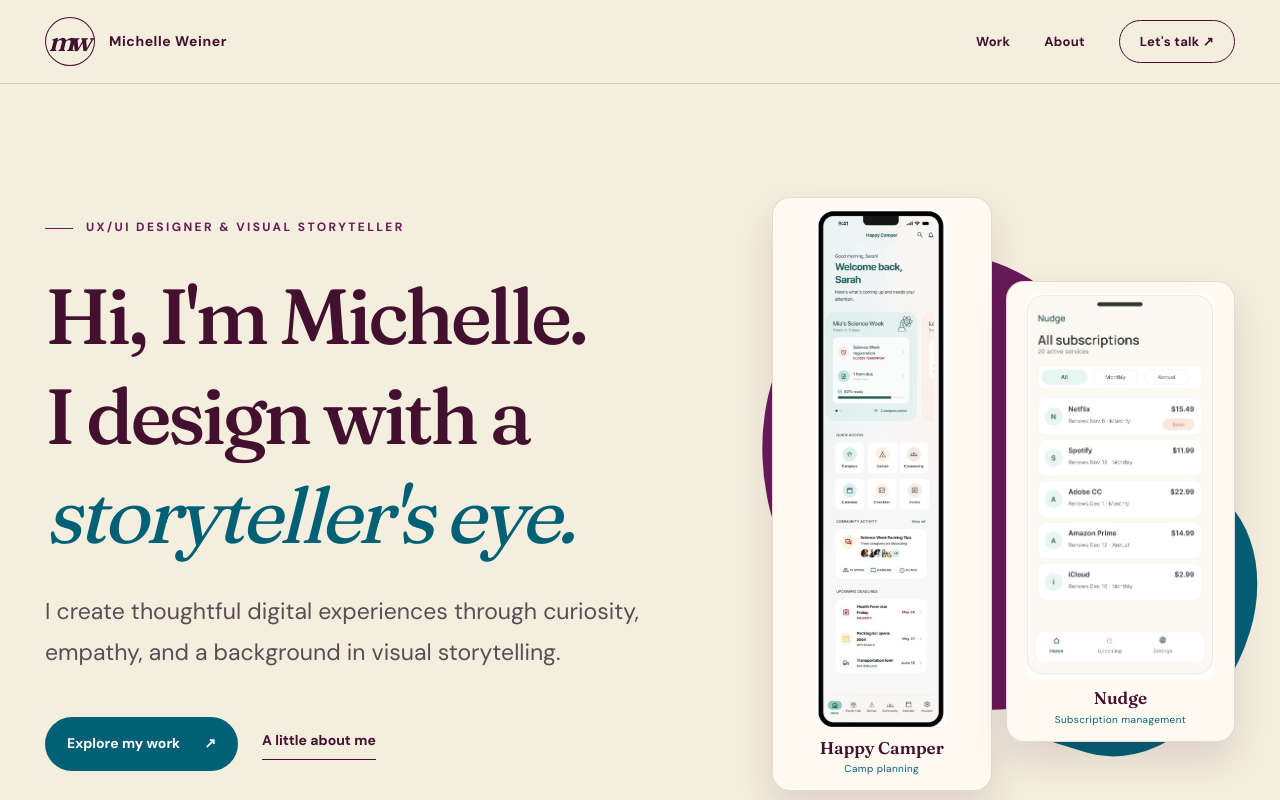
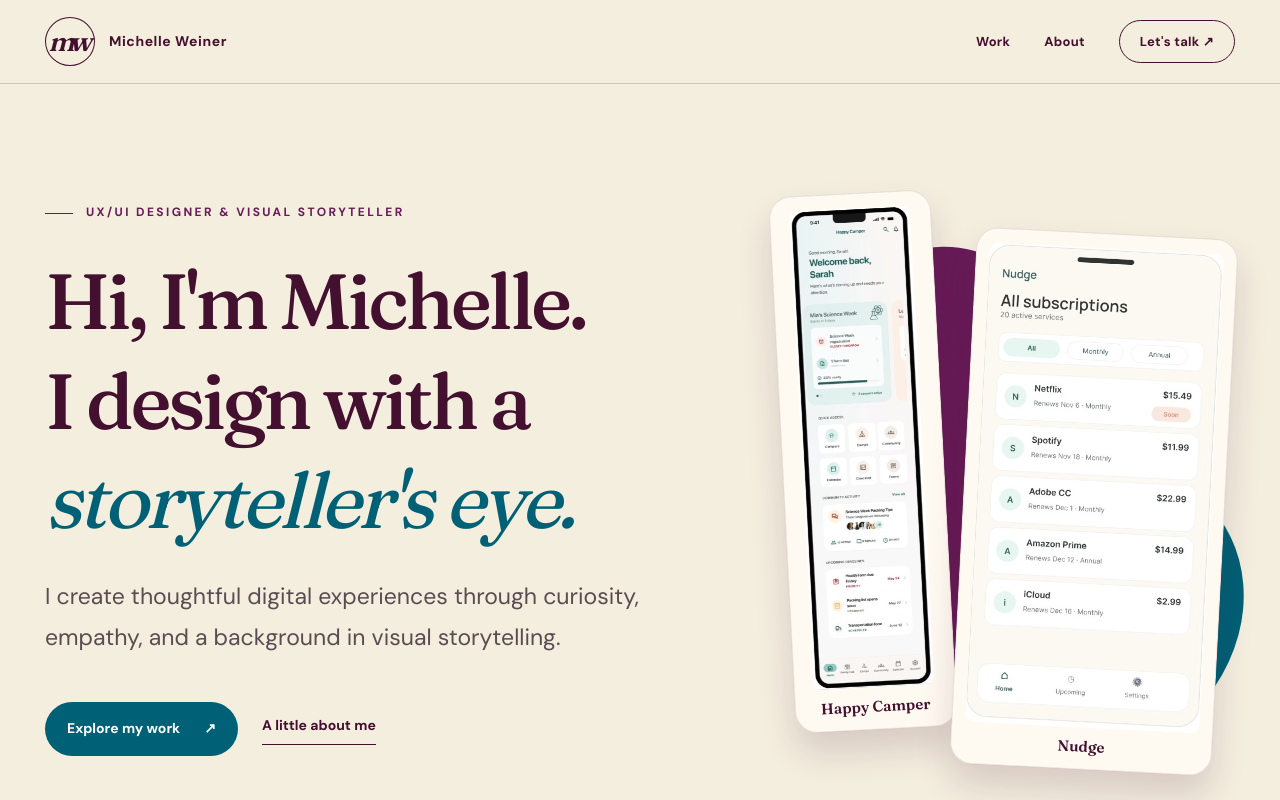
Before and after one commit to michelleweiner/michelleweiner.github.io, a plain HTML site: page index.html in a window 1280 px wide. Shown: the top 800 px of the page. Drawn offline with Linux system fonts and the light colour scheme.

Commit message:
Add files via upload

```diff
--- a/index.html
+++ b/index.html
@@ -194,6 +194,21 @@
     @media(max-width:1050px){.hero-art.hero-gallery{height:540px;gap:10px}.hero-gallery .gallery-panel-camp{height:505px}.hero-gallery .gallery-panel-nudge{height:396px}.hero-gallery .gallery-label strong{font-size:15px}}
     @media(max-width:750px){.hero-art.hero-gallery{width:min(100%,470px);height:490px;display:grid;grid-template-columns:1fr 1fr;gap:12px;margin:0 auto}.hero-gallery .gallery-panel-camp{height:468px}.hero-gallery .gallery-panel-nudge{height:368px}}
     @media(max-width:450px){.hero-art.hero-gallery{height:360px;gap:8px}.hero-gallery .gallery-panel{padding:8px 5px}.hero-gallery .gallery-panel-camp{height:348px}.hero-gallery .gallery-panel-nudge{height:279px}.hero-gallery .gallery-label strong{font-size:13px}.hero-gallery .gallery-label small{font-size:9px}}
+
+    /* Clear original aspect ratios, without height/width distortion or cropped containers. */
+    .hero-art.uncropped-stage{display:flex;align-items:center;justify-content:center;gap:20px;height:610px;position:relative;isolation:isolate;padding:28px 10px;overflow:visible}
+    .uncropped-stage::before,.uncropped-stage::after{display:none}
+    .uncropped-stage .stage-shape{position:absolute;z-index:-1;pointer-events:none}
+    .uncropped-stage .stage-plum{background:var(--orchid);width:75%;height:72%;top:12%;left:4%;border-radius:56% 44% 45% 55% / 48% 56% 44% 52%;transform:rotate(-19deg)}
+    .uncropped-stage .stage-teal{background:var(--teal);width:52%;height:46%;right:-1%;bottom:5%;border-radius:45% 55% 64% 36%;transform:rotate(15deg)}
+    .uncropped-stage .stage-screen{position:relative;z-index:1;display:flex;flex-direction:column;justify-content:center;align-items:center;gap:10px;min-width:0;padding:14px 9px 12px;background:#fffaf1;border:1px solid rgba(68,16,47,.11);border-radius:22px;box-shadow:0 20px 34px rgba(68,16,47,.16)}
+    .uncropped-stage .stage-screen img{display:block;width:auto;max-width:100%;height:auto;max-height:480px;object-fit:contain;object-position:center;transform:none;border-radius:9px}
+    .uncropped-stage .stage-screen span{font:600 15px/1.25 'Fraunces',Georgia,serif;color:var(--wine)}
+    .uncropped-stage .stage-camp{width:37%;transform:translateY(-18px) rotate(-3deg)}
+    .uncropped-stage .stage-nudge{width:60%;transform:translateY(22px) rotate(3deg)}
+    @media(max-width:1050px){.hero-art.uncropped-stage{height:505px;gap:12px}.uncropped-stage .stage-screen img{max-height:390px}.uncropped-stage .stage-screen{padding:10px 6px}}
+    @media(max-width:750px){.hero-art.uncropped-stage{height:470px;max-width:470px;width:100%;margin:0 auto;gap:15px}.uncropped-stage .stage-screen img{max-height:365px}}
+    @media(max-width:450px){.hero-art.uncropped-stage{height:350px;gap:9px;padding:15px 0}.uncropped-stage .stage-screen img{max-height:265px}.uncropped-stage .stage-screen span{font-size:12px}.uncropped-stage .stage-screen{padding:7px 5px;border-radius:13px}}
   </style>
 </head>
 <body>
@@ -208,16 +223,16 @@
       <h1><span>Hi, I'm Michelle.</span><span>I design with a</span><span class="story">storyteller's eye.</span></h1>
       <p class="sub">I create thoughtful digital experiences through curiosity, empathy, and a background in visual storytelling.</p>
       <div class="hero-cta"><a class="btn" href="#work">Explore my work <span aria-hidden="true">↗</span></a><a class="underlink" href="#about">A little about me</a></div></div>
-      <div class="hero-art hero-gallery" aria-label="Full screenshots from the Happy Camper and Nudge projects">
-        <div class="gallery-flourish gallery-flourish-plum" aria-hidden="true"></div>
-        <div class="gallery-flourish gallery-flourish-teal" aria-hidden="true"></div>
-        <div class="gallery-panel gallery-panel-camp">
-          <div class="gallery-image"><img src="assets/happy-camper-welcome.jpg" alt="Complete Happy Camper welcome and planning screen" width="205" height="812" loading="eager"></div>
-          <div class="gallery-label"><strong>Happy Camper</strong><small>Camp planning</small></div>
+      <div class="hero-art uncropped-stage" aria-label="Full Happy Camper and Nudge interface screenshots">
+        <div class="stage-shape stage-plum" aria-hidden="true"></div>
+        <div class="stage-shape stage-teal" aria-hidden="true"></div>
+        <div class="stage-screen stage-camp">
+          <img src="assets/happy-camper-welcome.jpg" alt="Full Happy Camper welcome screen, without cropping" width="205" height="812" loading="eager">
+          <span>Happy Camper</span>
         </div>
-        <div class="gallery-panel gallery-panel-nudge">
-          <div class="gallery-image"><img src="assets/nudge-subscriptions.jpg" alt="Complete Nudge all subscriptions screen" width="383" height="788" loading="eager"></div>
-          <div class="gallery-label"><strong>Nudge</strong><small>Subscription management</small></div>
+        <div class="stage-screen stage-nudge">
+          <img src="assets/nudge-subscriptions.jpg" alt="Full Nudge subscriptions screen, without cropping" width="383" height="788" loading="eager">
+          <span>Nudge</span>
         </div>
       </div>
     </div></section>
```
